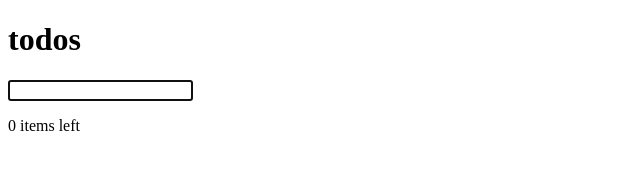
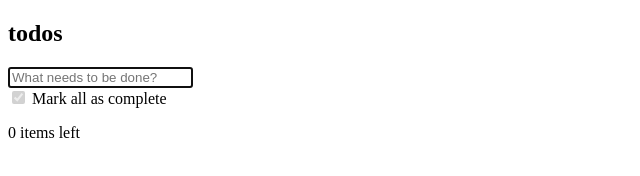
Before and after one commit to anguishjs/anguish, a website built with Vite: page examples/todomvc.html in a window 1280 px wide. Shown: the whole page, without its empty margins (0-640 px from the left). Built offline with nearby package versions, Linux system fonts and the light colour scheme.

Commit message:
self-ref x-data 2

```diff
--- a/examples/todomvc.html
+++ b/examples/todomvc.html
@@ -2,31 +2,47 @@
 <html lang="en">
   <script src="../src/index.ts" type="module" defer></script>
 
-  <body x-data="{
+  <body>
+    <section x-data="{
       addItem(title) {
         if (!title) return
-      $refs.todos.append(item({ title, completed: false }))
+        todos.append(item({ title, completed: false }))
+      },
+      toggleAll() {
+        for (const e of todos.children) {
+          e.$data.completed = true
+        }
       },
       get itemsLeft() {
-      return [...$refs.todos.children]
+        return [...todos.children]
           .filter(e => !e.$data.completed)
           .length
       },
     }">
+      <header>
         <h1>todos</h1>
+        <input autofocus placeholder="What needs to be done?"
+          @change="addItem(value.trim()), value = ''">
+      </header>
 
-    <input autofocus @change="addItem(value.trim()); value = ''">
+      <main>
+        <label>
+          <input type="checkbox" @change="toggleAll" .checked="itemsLeft === 0" .disabled="!todos.children.length">
+          Mark all as complete
+        </label>
 
-    <ul x-ref="todos">
+        <ul x-ref="todos"></ul>
+      </main>
+
+      <footer x-text="`${itemsLeft} ${itemsLeft === 1 ? 'item' : 'items'} left`"></footer>
+
       <template x-name="item">
         <li :class="{ completed }">
-          <input type="checkbox" x-model="completed">
-          <input type="text" x-model="title">
+          <input type="checkbox" x-model="completed" />
+          <input type="text" x-model="title" />
           <button @click="$unmount">x</button>
         </li>
       </template>
-    </ul>
-
-    <footer x-text="`${itemsLeft} items left`"></footer>
+    </section>
   </body>
 </html>
--- a/src/index.ts
+++ b/src/index.ts
@@ -1,15 +1,22 @@
-import { Effect, effect, effectTree, enqueue, initScope, nextTick, observedNodes } from "./reactivity";
-import { classOf, createObject, object } from "./utils";
+import { Effect, effect, effectTree, enqueue, initScope, nextTick, observedNodes, read } from "./reactivity";
+import { classOf, createObject, defineProperty, object } from "./utils";
 
 export const mount = (root: Element = document.body) => {
   new MutationObserver((muts) =>
-    muts.forEach((mut) => {
+    muts.forEach(mut => {
       mut.removedNodes.forEach(n => observedNodes.delete(n));
       observedNodes.forEach((deps, node) => node.contains(mut.target) && deps.forEach(enqueue));
     })
   ).observe(root, { subtree: true, childList: true });
 
-  walk(root, { $refs: {} });
+  walk(root, {
+    effect,
+    $unmount() {
+      this.$root.remove();
+      this[EFFECTS].forEach((e: Effect) => (e.h = true, enqueue(e)));
+      this[EFFECTS].clear();
+    },
+  });
 };
 
 const kebabToCamel = (str: string) => str.replace(/-./, c => c[1].toUpperCase());
@@ -17,10 +24,14 @@ const listen = (el: Element, event: string, fn: (e: any) => void) => el.addEvent
 
 const specialDirectives: Record<string, (expr: string, scope: any, el: any, arg?: string) => void> = {
   ref(expr, scope, el) {
-    scope.$refs[expr] = el;
+    const deps = new Set<Effect>();
+    observedNodes.set(el, deps);
+    defineProperty(scope, expr, {
+      get: () => (read(deps), el),
+    });
   },
   on(expr, scope, el, arg) {
-    listen(el, arg!, compile(/^[\w$_.]+$/.test(expr) ? expr : `$event=>{${expr}}`, scope, el)());
+    listen(el, arg!, compile(`$event=>{${/^[\w$_.]+$/.test(expr) ? expr + "($event)" : expr}}`, scope, el)());
   },
   model(expr, scope, el: HTMLInputElement) {
     const attr = el.type == "checkbox"
@@ -78,18 +89,13 @@ const directives: Record<string, (get: () => any, el: any, arg?: string) => void
 };
 
 const compile = (expr: string, scope: any, el: Element): () => any =>
-  Function("$data", "$el", `with($el)with($data)return ${expr}`).bind(null, scope, el);
+  Function("$data", "$el", `with($el)with($data)return(${expr})`).bind(null, scope, el);
 
-const renderComponent = (el: any, scope: any, effects = new Set<Effect>()) => {
-  effectTree.push(effects);
+const EFFECTS = Symbol();
+const renderComponent = (el: any, scope: any) => {
+  effectTree.push(scope[EFFECTS] = new Set<Effect>());
   walk(el, el.$data = scope);
   effectTree.pop();
-  scope.$unmount = () => {
-    el.remove();
-    // enqueue halted effects so they can remove themselves from deps
-    effects.forEach(eff => (eff.h = true, enqueue(eff)));
-    effects.clear();
-  };
   scope.$root = el;
   return el;
 };
--- a/src/reactivity.ts
+++ b/src/reactivity.ts
@@ -1,4 +1,4 @@
-import { classOf, createObject, object, reflect, setProperty } from "./utils";
+import { classOf, defineProperty, object, reflect } from "./utils";
 
 export type Effect = { (): void; d: Set<Set<Effect>>; h?: boolean };
 
@@ -7,24 +7,15 @@ export const observedNodes = new Map<Node, Set<Effect>>();
 const dependOn = (deps: Set<Effect>, value: any) => {
   if (classOf(value) == object || classOf(value) == Array) {
     value = new Proxy(value, {
-      get: (obj, k) => read(deps, obj, k, value),
-      set: (obj, k, v) => write(deps, obj, k, v, value),
+      get: (obj, k) => (read(deps), reflect.get(obj, k, value)),
+      set: (obj, k, v) => (write(deps), reflect.set(obj, k, v, value)),
     });
-  } else if (value instanceof Node) {
-    observedNodes.set(value, deps);
   }
   return value;
 };
 
-const read = (deps: Set<Effect>, target: any, key: keyof any, recv?: any) => {
-  if (deps) running?.d.add(deps.add(running));
-  return reflect.get(target, key, recv);
-};
-
-const write = (deps: Set<Effect>, target: any, key: keyof any, value: any, recv?: any) => {
-  deps.forEach(enqueue);
-  return setProperty(target, key, dependOn(deps, value), recv);
-};
+export const read = (deps: Set<Effect>) => deps && running?.d.add(deps.add(running));
+export const write = (deps: Set<Effect>) => deps.forEach(enqueue);
 
 const queue = new Set<Effect>();
 export const enqueue = (eff: Effect) => {
@@ -47,18 +38,20 @@ export const enqueue = (eff: Effect) => {
 export const nextTick = queueMicrotask;
 
 export const initScope = (scope: any, props: any) => {
-  props.$refs = createObject(scope.$refs);
   const desc = object.getOwnPropertyDescriptors(props);
   for (const key in desc) {
     const deps = new Set<Effect>();
     if (desc[key].writable) {
       props[key] = dependOn(deps, props[key]);
     }
-    object.defineProperty(scope, key, {
-      get: () => read(deps, props, key, props),
-      set: value => write(deps, props, key, value, props),
+    defineProperty(scope, key, {
+      get: () => (read(deps), props[key]),
+      set: value => {
+        write(deps), props[key] = value;
+      },
     });
   }
+  props.setup && nextTick(props.setup);
 };
 
 let running: Effect | null;
--- a/src/utils.ts
+++ b/src/utils.ts
@@ -1,6 +1,6 @@
 export const classOf = (obj: any) => obj?.constructor;
 export const object: ObjectConstructor = classOf({});
 export const createObject = object.create;
+export const defineProperty = object.defineProperty;
 
 export const reflect = Reflect;
-export const setProperty = reflect.set;
```
Also changed, not shown: README.md. Lines whose indentation alone changed are shown as unchanged.
